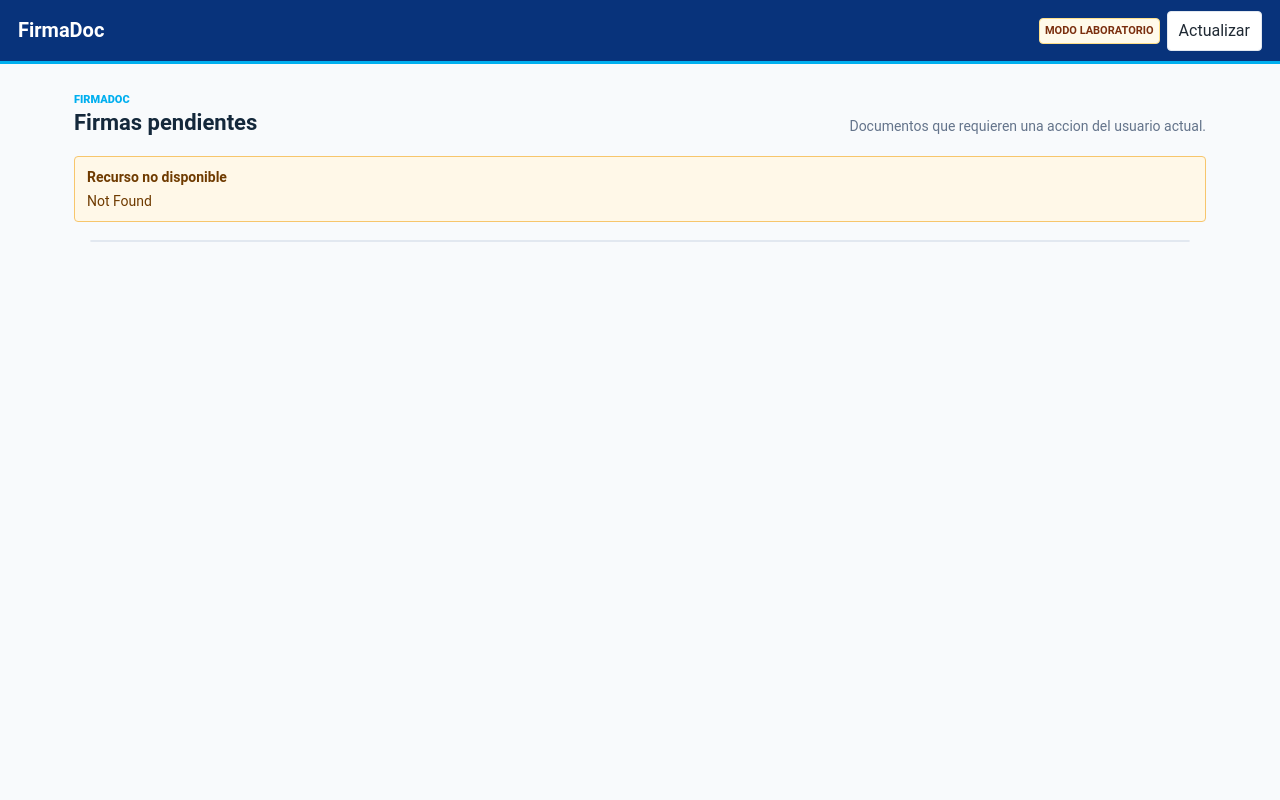
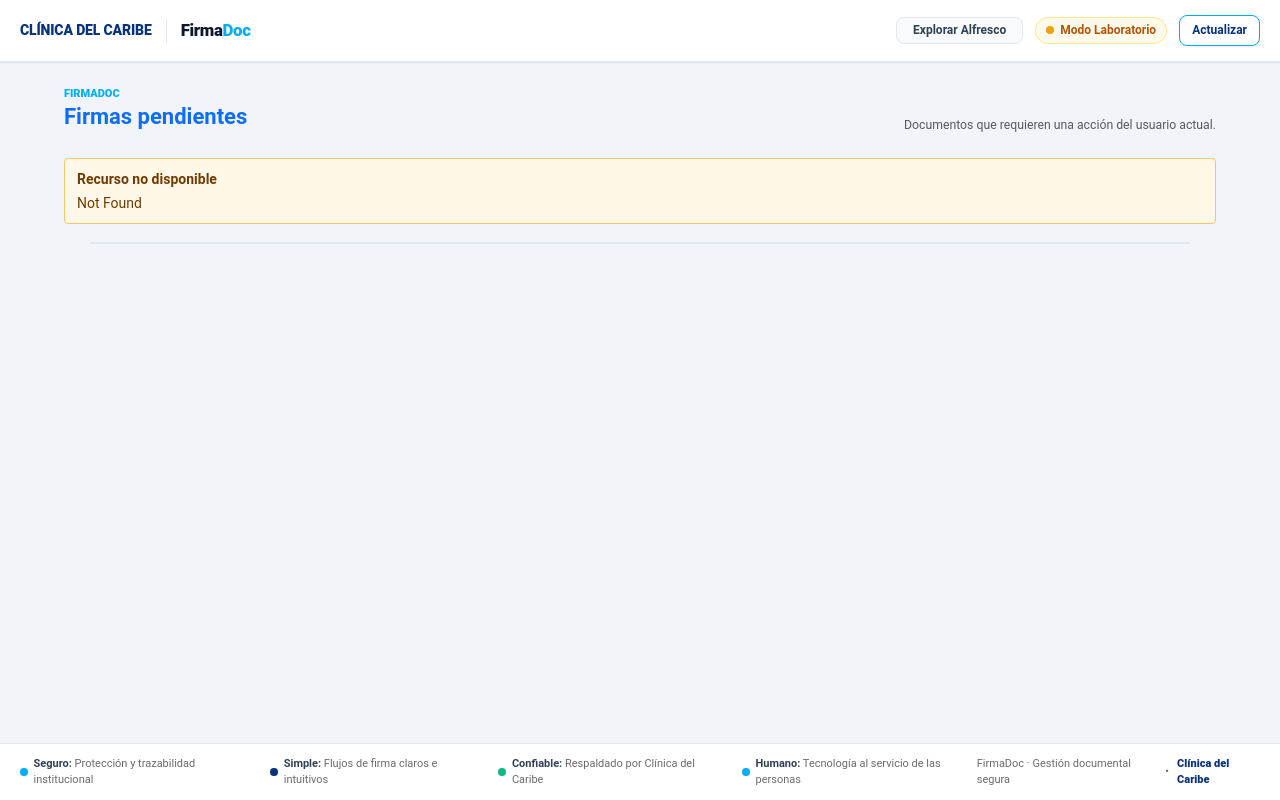
Before and after one commit to GamaYuto/firmadoc, a Python web app: template frontend/templates/pendientes.html in a window 1280 px wide. Run offline with Jinja, Linux system fonts and the light colour scheme; the template is opened without the code that fills it, so the values that code supplies are empty.

Commit message:
feat(ui): modernize pending signatures list in pendientes.html with Stitch styling

```diff
--- a/frontend/templates/pendientes.html
+++ b/frontend/templates/pendientes.html
@@ -1,38 +1,82 @@
 <!doctype html>
-<html lang="es">
+<html lang="es" class="h-100">
   <head>
     <meta charset="utf-8">
     <meta name="viewport" content="width=device-width, initial-scale=1">
-    <title>FirmaDoc | Pendientes</title>
+    <title>FirmaDoc | Pendientes — Clínica del Caribe</title>
     <link rel="stylesheet" href="/static/vendor/bootstrap.min.css">
-    <link rel="stylesheet" href="/static/css/firmadoc.css?v=12.1">
+    <link rel="stylesheet" href="/static/css/firmadoc.css?v=15.0">
+    <link rel="stylesheet" href="/static/css/firmadoc-theme.css?v=15.0">
   </head>
-  <body>
+  <body class="d-flex flex-column h-100">
+    <!-- BEGIN: Header Institucional -->
     <header class="app-header">
       <div class="brand-block">
-        <div class="brand">FirmaDoc</div>
-        <span class="brand-context">Bandeja de trabajo</span>
+        <div class="brand-institution">
+          <span class="brand-institution-text">Clínica del Caribe</span>
+        </div>
+        <div class="brand-divider" aria-hidden="true"></div>
+        <div class="brand">
+          <span class="brand-name">Firma<span class="brand-accent">Doc</span></span>
+          <span class="brand-context">| Bandeja de trabajo</span>
+        </div>
       </div>
-      <div class="header-meta">
-        <span class="status-pill lab-mode">MODO LABORATORIO</span>
-
-        <button id="refreshButton" class="btn" type="button">Actualizar</button>
+      <div class="header-right-area">
+        <a class="btn-return py-1 px-3" href="/documentos">
+          <span>Explorar Alfresco</span>
+        </a>
+        <div class="badge-lab-mode status-pill lab-mode">
+          <span class="dot"></span>
+          <span>Modo Laboratorio</span>
+        </div>
+        <button id="refreshButton" class="btn-header-action" type="button">Actualizar</button>
       </div>
     </header>
+    <!-- END: Header Institucional -->
 
-    <main class="list-workspace">
-      <div class="list-heading">
+    <!-- BEGIN: Main List -->
+    <main class="list-workspace flex-grow-1 p-4" style="max-width:1200px;margin:0 auto;width:100%;">
+      <div class="list-heading mb-4">
         <div>
           <span class="section-kicker">FirmaDoc</span>
-          <h1>Firmas pendientes</h1>
+          <h1 class="h4 fw-bold text-primary mb-1">Firmas pendientes</h1>
         </div>
-        <p>Documentos que requieren una accion del usuario actual.</p>
+        <p class="text-muted small mb-0">Documentos que requieren una acción del usuario actual.</p>
       </div>
       <div id="alerts" aria-live="polite"></div>
       <section id="pendingList" class="pending-list" aria-label="Pendientes de firma"></section>
     </main>
+    <!-- END: Main List -->
+
+    <!-- BEGIN: Footer Corporativo -->
+    <footer class="corporate-footer">
+      <div class="footer-pillars">
+        <div class="footer-pillar">
+          <span class="pillar-dot cyan"></span>
+          <span><strong>Seguro:</strong> Protección y trazabilidad institucional</span>
+        </div>
+        <div class="footer-pillar d-none d-sm-flex">
+          <span class="pillar-dot blue"></span>
+          <span><strong>Simple:</strong> Flujos de firma claros e intuitivos</span>
+        </div>
+        <div class="footer-pillar d-none d-md-flex">
+          <span class="pillar-dot green"></span>
+          <span><strong>Confiable:</strong> Respaldado por Clínica del Caribe</span>
+        </div>
+        <div class="footer-pillar d-none d-lg-flex">
+          <span class="pillar-dot cyan"></span>
+          <span><strong>Humano:</strong> Tecnología al servicio de las personas</span>
+        </div>
+      </div>
+      <div class="footer-brand-text">
+        <span>FirmaDoc · Gestión documental segura</span>
+        <span>•</span>
+        <span class="corp-name">Clínica del Caribe</span>
+      </div>
+    </footer>
+    <!-- END: Footer Corporativo -->
 
     <script src="/static/vendor/bootstrap.bundle.min.js"></script>
-    <script type="module" src="/static/js/pendientes.js?v=12.1"></script>
+    <script type="module" src="/static/js/pendientes.js?v=15.0"></script>
   </body>
 </html>
```
